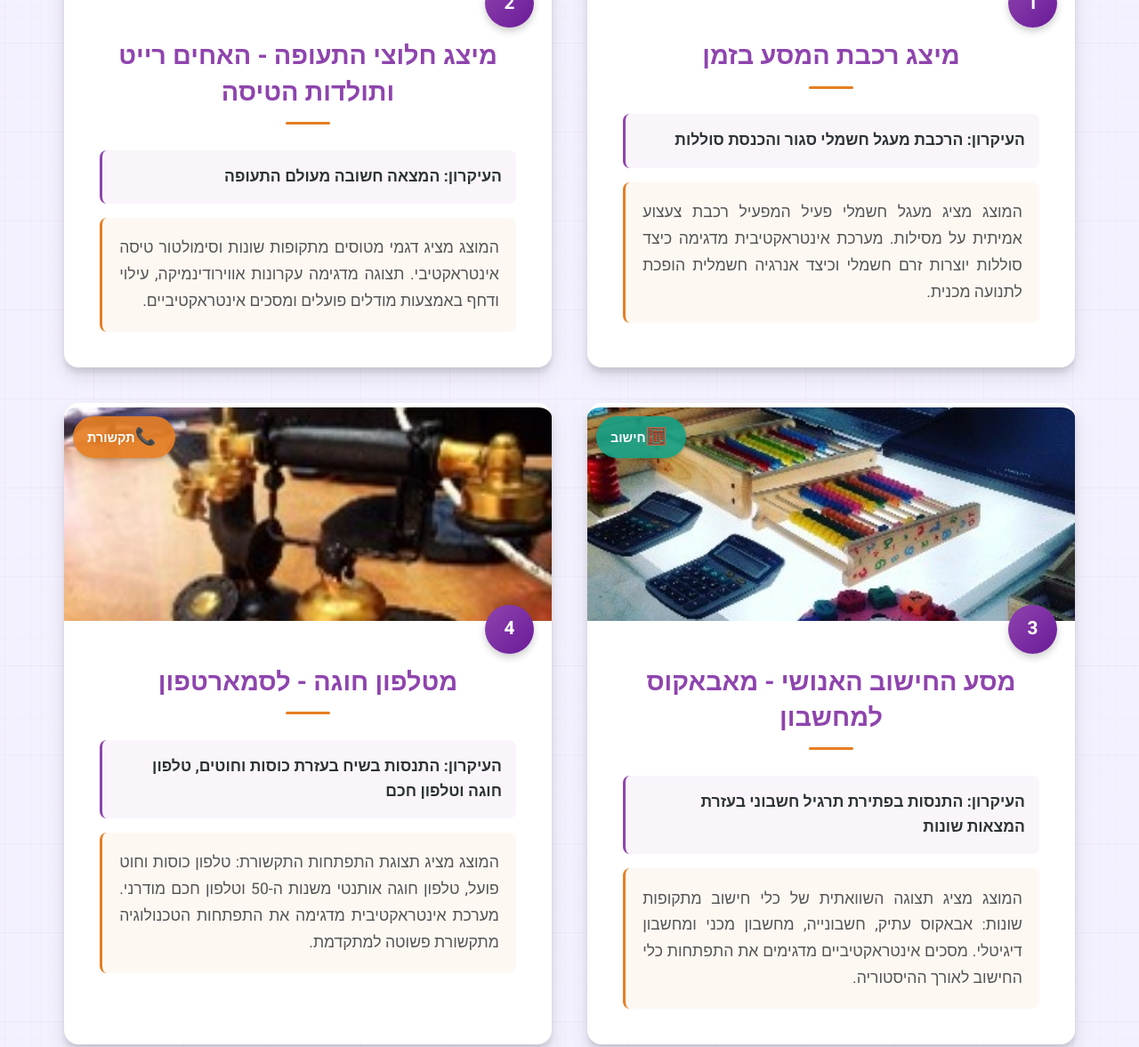
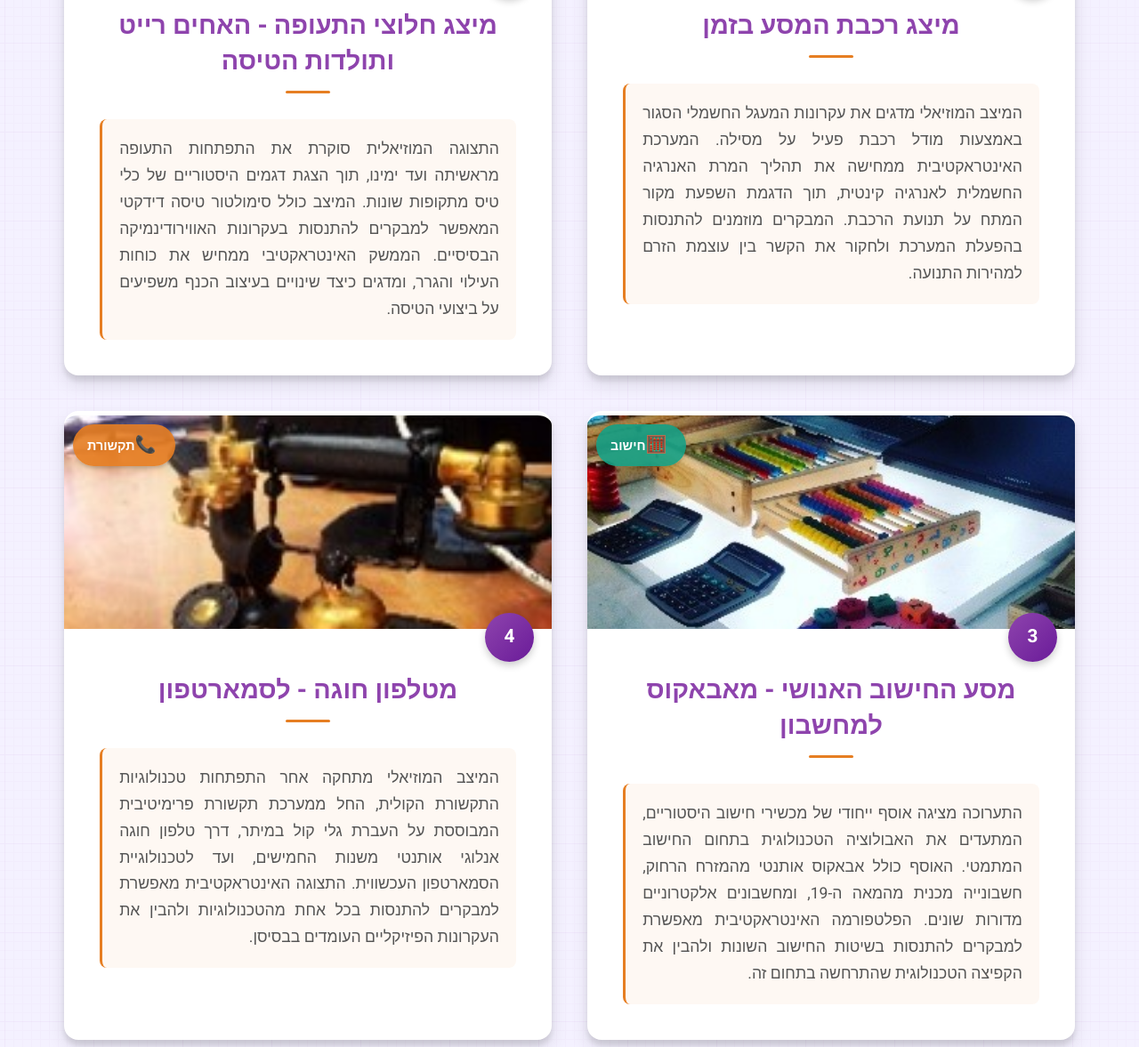
Before and after one commit to snirsnir/2024meg, a plain HTML site: page index.html in a window 1280 px wide. Shown: the part 1157-2334 px from the top of the page at 89% size. Drawn offline with Linux system fonts and the light colour scheme.

Commit message:
Update index.html

```diff
--- a/index.html
+++ b/index.html
@@ -636,8 +636,8 @@
             <h1 class="exhibition-title">המצאות ששינו את חיינו - מגלים וממציאים</h1>
 
         <div class="exhibition-description">
-                <p>התערוכה "המצאות ששינו את חיינו - מגלים וממציאים" במוזיאון מציעה מפגש אינטימי עם הרגעים המכוננים של התגליות המדעיות הגדולות. דרך אוצרות חדשנית ייחודית, המבקרים נחשפים לתיעוד ויזואלי וחוויתי של רגעי הזיקה בין האדם לגילוי - החל ברגע המיתולוגי שבו נפל התפוח על אייזק ניוטון וכלה ברגעי ההתלבטות והתבוננות של תומאס אדיסון על פתרון בעיית התאורה. הקיום המוזיאלי של התערוכה מאפשר לקהל לחוות את השתלשלות הרגשית והאינטלקטואלית של תהליכי החדשנות האנושיים.</p>
-                <p>תפיסת האוצרות החינוכית של מוזיאוננו מציבה את הילד כמגלה פעיל ולא כצופה פסיבי. המיצב הפדגוגי מזמין את המבקרים הצעירים לחוות את אופן הולדתו של רעיון דרך תהליך יצירתי מעשי של תכנון ובנייה. הנרטיב האוצרותי של התערוכה במוזיאון מתמקד בפערים הקונצפטואליים בין "גילוי" ל"המצאה", ומעניק לקהל כלים הרמנויטיים להבנת המורכבות הטמונה בתהליכי החדשנות המדעית. התכוונות האוצרותית היא לפתח חשיבה דיאלקטית יצירתית המעודדת יציאה מן המסגרות המחשבתיות הקונבנציונליות.</p>
+            <p>התערוכה "המצאות ששינו את חיינו - מגלים וממציאים" מזמינה את המבקרים למפגש בלתי אמצעי עם רגעי המפתח בהיסטוריה של המדע. באמצעות גישה תצוגתית חדשנית, נחשף הקהל לתיעוד ויזואלי-חווייתי של הקשר העמוק בין הממציא לתגלית - מהאירוע המיתי של ניוטון ועץ התפוח ועד למאמצי החשיבה המתמשכים של אדיסון בפיתוח הנורה החשמלית. המרחב המוזיאלי מאפשר חוויה רב-ממדית של המסלול הרגשי והקוגניטיבי שמאפיין תהליכי חדשנות.</p>
+            <p>התפיסה החינוכית המנחה את המוזיאון ממקמת את הילד כחוקר פעיל במרחב הגילוי. המערך הפדגוגי מעניק למבקרים הצעירים הזדמנות להתנסות בתהליך היצירתי של גיבוש רעיון באמצעות פעילות מעשית של תכנון ובנייה. השיח המוביל של התערוכה בוחן את ההבחנה המושגית בין "גילוי" ו"המצאה", ומספק כלי ניתוח להבנת המורכבות הגלומה בתהליכי יצירת ידע מדעי. השאיפה המרכזית היא לטפח חשיבה ביקורתית ויצירתית המאפשרת חריגה ממסגרות מחשבה מקובלות.</p>
         </div>
         </section>
 
@@ -645,8 +645,6 @@
     <h2 class="section-title animated fadeInUp">אוסף המוצגים המוזיאליים</h2>
 
     <div class="exhibits-container">
-                <!-- מוצג 1 - רכבת הקיטור -->
-<!-- מוצג 1 - רכבת -->
         <!-- מוצג 1 - רכבת -->
         <div class="exhibit-card animated fadeInUp" data-category="transport">
             <div class="category-badge transport-badge">
@@ -656,8 +654,7 @@
             <div class="exhibit-content">
                 <div class="exhibit-number">1</div>
                 <h3 class="exhibit-name">מיצג רכבת המסע בזמן</h3>
-                        <p class="exhibit-principle"><strong>העיקרון:</strong> הרכבת מעגל חשמלי סגור והכנסת סוללות</p>
-                        <p class="exhibit-activity">המוצג מציג מעגל חשמלי פעיל המפעיל רכבת צעצוע אמיתית על מסילות. מערכת אינטראקטיבית מדגימה כיצד סוללות יוצרות זרם חשמלי וכיצד אנרגיה חשמלית הופכת לתנועה מכנית.</p>
+                <p class="exhibit-activity">המיצב המוזיאלי מדגים את עקרונות המעגל החשמלי הסגור באמצעות מודל רכבת פעיל על מסילה. המערכת האינטראקטיבית ממחישה את תהליך המרת האנרגיה החשמלית לאנרגיה קינטית, תוך הדגמת השפעת מקור המתח על תנועת הרכבת. המבקרים מוזמנים להתנסות בהפעלת המערכת ולחקור את הקשר בין עוצמת הזרם למהירות התנועה.</p>
             </div>
         </div>
 
@@ -670,8 +667,7 @@
             <div class="exhibit-content">
                 <div class="exhibit-number">2</div>
                 <h3 class="exhibit-name">מיצג חלוצי התעופה - האחים רייט ותולדות הטיסה</h3>
-                        <p class="exhibit-principle"><strong>העיקרון:</strong> המצאה חשובה מעולם התעופה</p>
-                        <p class="exhibit-activity">המוצג מציג דגמי מטוסים מתקופות שונות וסימולטור טיסה אינטראקטיבי. תצוגה מדגימה עקרונות אווירודינמיקה, עילוי ודחף באמצעות מודלים פועלים ומסכים אינטראקטיביים.</p>
+                <p class="exhibit-activity">התצוגה המוזיאלית סוקרת את התפתחות התעופה מראשיתה ועד ימינו, תוך הצגת דגמים היסטוריים של כלי טיס מתקופות שונות. המיצב כולל סימולטור טיסה דידקטי המאפשר למבקרים להתנסות בעקרונות האווירודינמיקה הבסיסיים. הממשק האינטראקטיבי ממחיש את כוחות העילוי והגרר, ומדגים כיצד שינויים בעיצוב הכנף משפיעים על ביצועי הטיסה.</p>
             </div>
         </div>
 
@@ -684,8 +680,7 @@
             <div class="exhibit-content">
                 <div class="exhibit-number">3</div>
                 <h3 class="exhibit-name">מסע החישוב האנושי - מאבאקוס למחשבון</h3>
-                        <p class="exhibit-principle"><strong>העיקרון:</strong> התנסות בפתירת תרגיל חשבוני בעזרת המצאות שונות</p>
-                        <p class="exhibit-activity">המוצג מציג תצוגה השוואתית של כלי חישוב מתקופות שונות: אבאקוס עתיק, חשבונייה, מחשבון מכני ומחשבון דיגיטלי. מסכים אינטראקטיביים מדגימים את התפתחות כלי החישוב לאורך ההיסטוריה.</p>
+                <p class="exhibit-activity">התערוכה מציגה אוסף ייחודי של מכשירי חישוב היסטוריים, המתעדים את האבולוציה הטכנולוגית בתחום החישוב המתמטי. האוסף כולל אבאקוס אותנטי מהמזרח הרחוק, חשבונייה מכנית מהמאה ה-19, ומחשבונים אלקטרוניים מדורות שונים. הפלטפורמה האינטראקטיבית מאפשרת למבקרים להתנסות בשיטות החישוב השונות ולהבין את הקפיצה הטכנולוגית שהתרחשה בתחום זה.</p>
             </div>
         </div>
 
@@ -698,8 +693,7 @@
             <div class="exhibit-content">
                 <div class="exhibit-number">4</div>
                 <h3 class="exhibit-name">מטלפון חוגה - לסמארטפון</h3>
-                        <p class="exhibit-principle"><strong>העיקרון:</strong> התנסות בשיח בעזרת כוסות וחוטים, טלפון חוגה וטלפון חכם</p>
-                        <p class="exhibit-activity">המוצג מציג תצוגת התפתחות התקשורת: טלפון כוסות וחוט פועל, טלפון חוגה אותנטי משנות ה-50 וטלפון חכם מודרני. מערכת אינטראקטיבית מדגימה את התפתחות הטכנולוגיה מתקשורת פשוטה למתקדמת.</p>
+                <p class="exhibit-activity">המיצב המוזיאלי מתחקה אחר התפתחות טכנולוגיות התקשורת הקולית, החל ממערכת תקשורת פרימיטיבית המבוססת על העברת גלי קול במיתר, דרך טלפון חוגה אנלוגי אותנטי משנות החמישים, ועד לטכנולוגיית הסמארטפון העכשווית. התצוגה האינטראקטיבית מאפשרת למבקרים להתנסות בכל אחת מהטכנולוגיות ולהבין את העקרונות הפיזיקליים העומדים בבסיסן.</p>
             </div>
         </div>
 
@@ -712,8 +706,7 @@
             <div class="exhibit-content">
                 <div class="exhibit-number">5</div>
                 <h3 class="exhibit-name">תולדות הדפוס והתרבות הכתובה</h3>
-                        <p class="exhibit-principle"><strong>העיקרון:</strong> התנסות בהדפסה ראשונית בעזרת מבלט</p>
-                        <p class="exhibit-activity">המוצג מציג דפוס גוטנברג מתפקד עם אותיות עופרת אמיתיות ומכבש הדפסה היסטורי. תצוגה אינטראקטיבית מדגימה את תהליך הדפסת ספר מהרכבת אותיות ועד למוצר המוגמר, ומציגה את המהפכה שיצרה הדפסת ספרים.</p>
+                <p class="exhibit-activity">התערוכה מציגה שחזור מדויק של בית דפוס מסוג גוטנברג, הכולל מכבש הדפסה היסטורי ואוסף אותיות עופרת אותנטיות. המיצב הדידקטי מאפשר למבקרים להתנסות בתהליך ההדפסה המסורתי, החל משלב סידור האותיות ועד להפקת הדף המודפס. התצוגה ממחישה את המהפכה התרבותית שחוללה טכנולוגיית הדפוס בהפצת הידע והחינוך.</p>
             </div>
         </div>
     </div>
```
Lines whose indentation alone changed are shown as unchanged.
